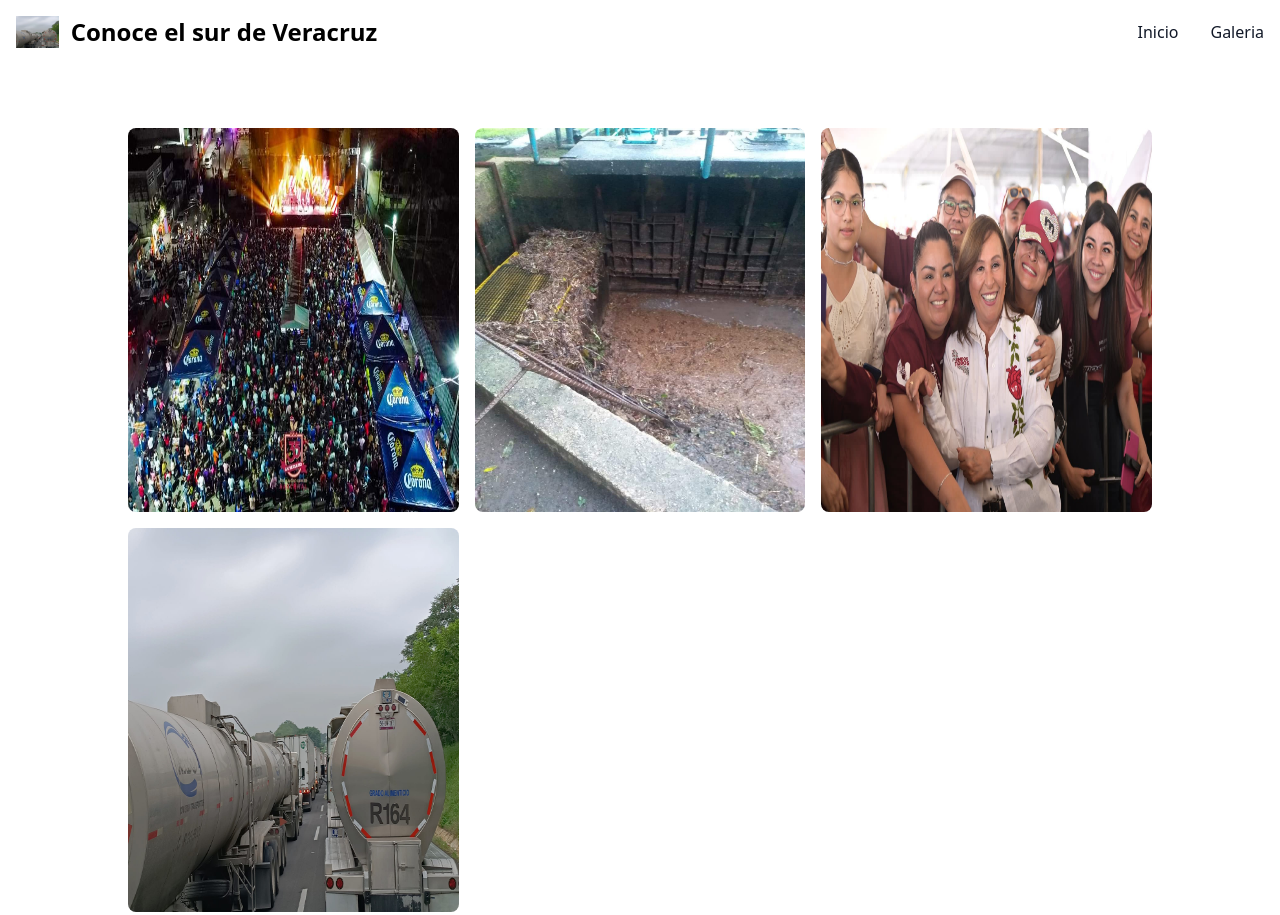
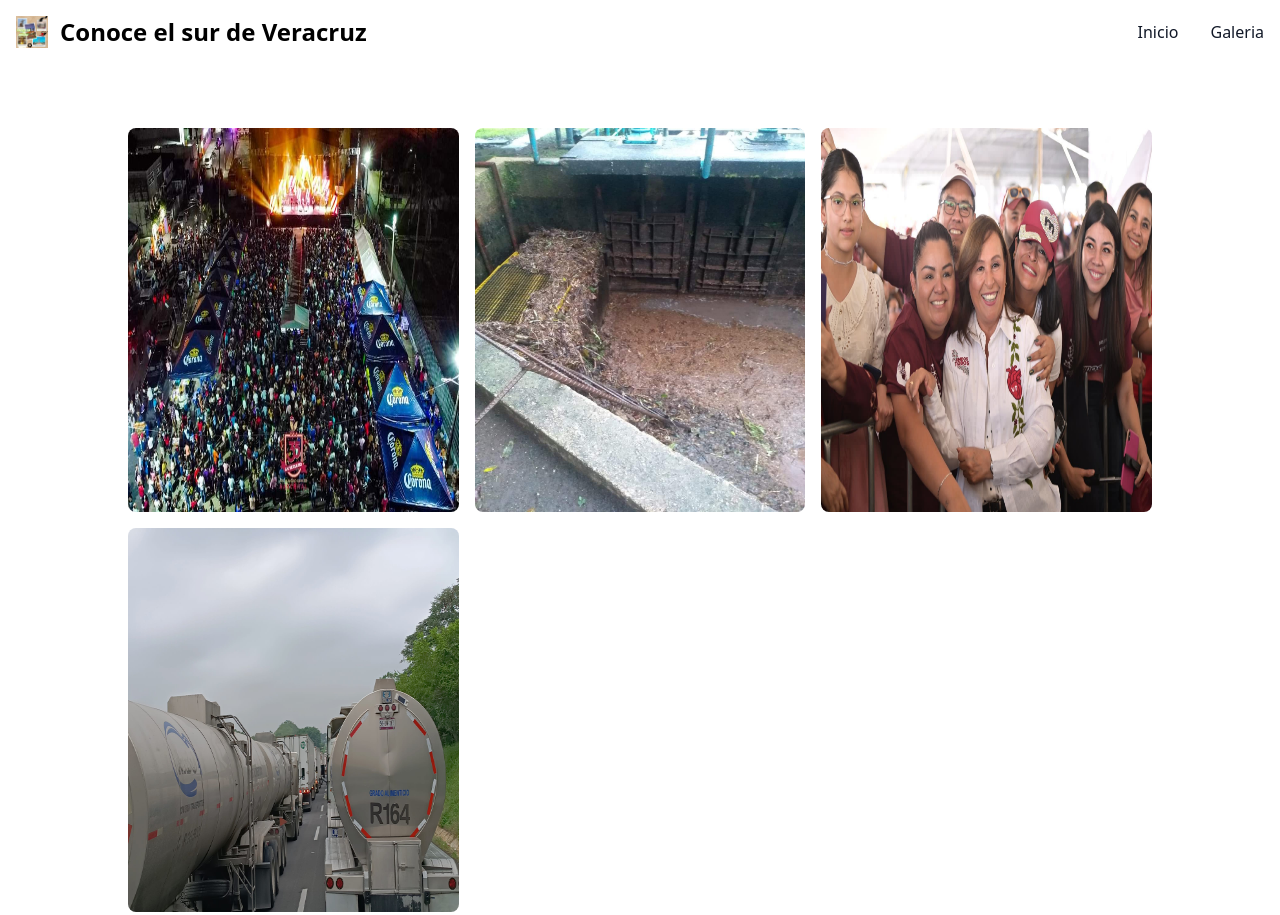
Before and after one commit to conocerNoticias/conoce-el-sur-de-Veracruz, an Astro site: page /conoce-el-sur-de-Veracruz/galeria in a window 1280 px wide. Shown: the top 915 px of the page. Built offline with nearby package versions, Linux system fonts and the light colour scheme; Astro itself is replaced by a stand-in of ours.

Commit message:
cambio de logo

```diff
--- a/src/layouts/PostsLayout.astro
+++ b/src/layouts/PostsLayout.astro
@@ -4,15 +4,15 @@
 import NavOption from "../components/NavOption.astro";
 import Footer from "../components/Footer.astro";
 import Menu from "../components/blog/Menu.astro";
-import img from "../../public/conocer.jpg";
 
-const url = "https://www.facebook.com/ConoceSur", nombre = "Conoce el sur de Veracruz";
+const url = "https://www.facebook.com/ConoceSur", nombre = "Conoce el sur de Veracruz",
+  img = "/conoce-el-sur-de-Veracruz/conocer.jpg";
 
 const { titulo, imagen, descripcion, link } = Astro.props.frontmatter;
 ---
 
 <Layout>
-  <Navbar imagen={img.src} link={"/conoce-el-sur-de-Veracruz/"} nombre={nombre}>
+  <Navbar imagen={img} link={"/conoce-el-sur-de-Veracruz/"} nombre={nombre}>
     <NavOption link={"/conoce-el-sur-de-Veracruz/"} nombre={"Inicio"} />
     <NavOption link={"/conoce-el-sur-de-Veracruz/galeria"} nombre={"Galeria"} />
   </Navbar>
--- a/src/pages/galeria.astro
+++ b/src/pages/galeria.astro
@@ -9,7 +9,7 @@
 
 const link = "https://www.facebook.com/ConoceSur",
   nombre = "Conoce el sur de Veracruz",
-  img = "/conoce-el-sur-de-Veracruz/404658806_262028086867233_4599410566007550730_n.jpg";
+  img = "/conoce-el-sur-de-Veracruz/conocer.jpg";
 const articulos = await Astro.glob("./posts/*.md");
 articulos.reverse();
 ---
--- a/src/pages/index.astro
+++ b/src/pages/index.astro
@@ -11,7 +11,7 @@
 
 const link = "https://www.facebook.com/ConoceSur",
   nombre = "Conoce el sur de Veracruz",
-  img = "/conoce-el-sur-de-Veracruz/404658806_262028086867233_4599410566007550730_n.jpg";
+  img = "/conoce-el-sur-de-Veracruz/conocer.jpg";
 const articulos = await Astro.glob("./posts/*.md");
 articulos.reverse();
 ---
```
Also changed, not shown: public/eltlacuache.jpg (deleted).
